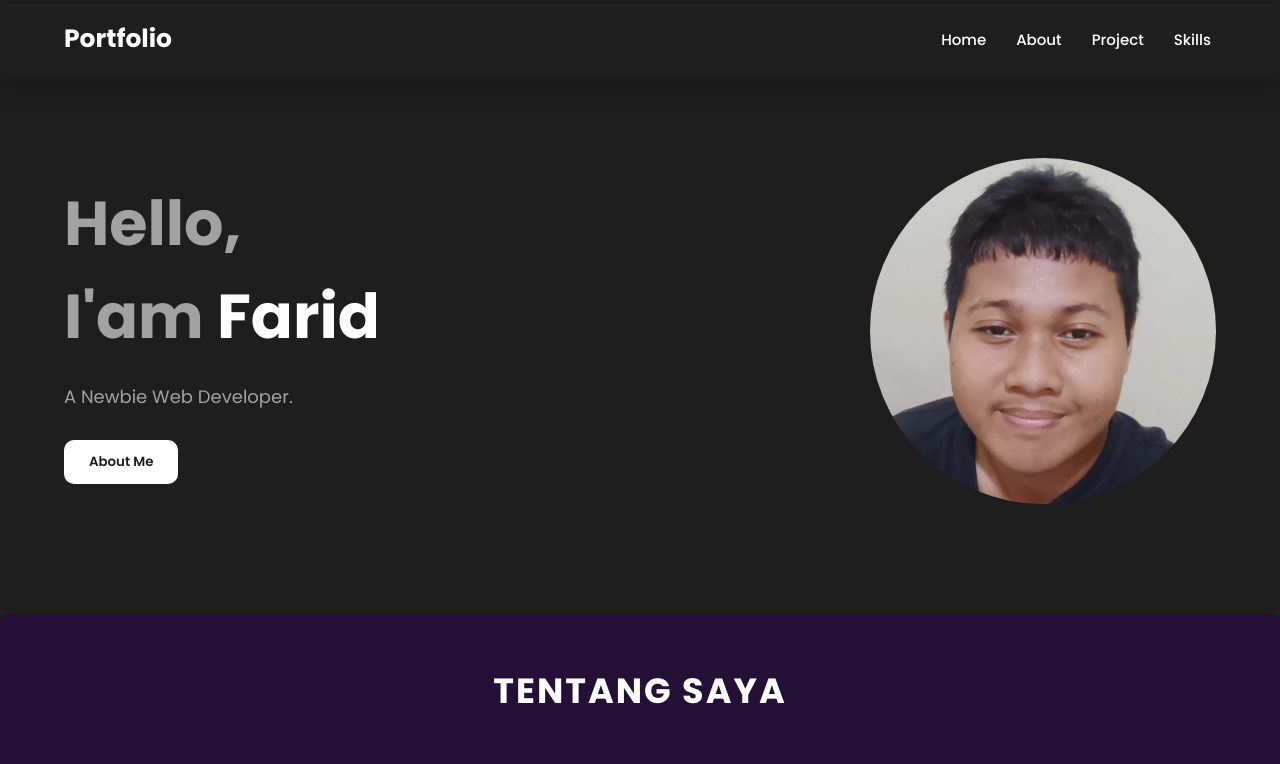
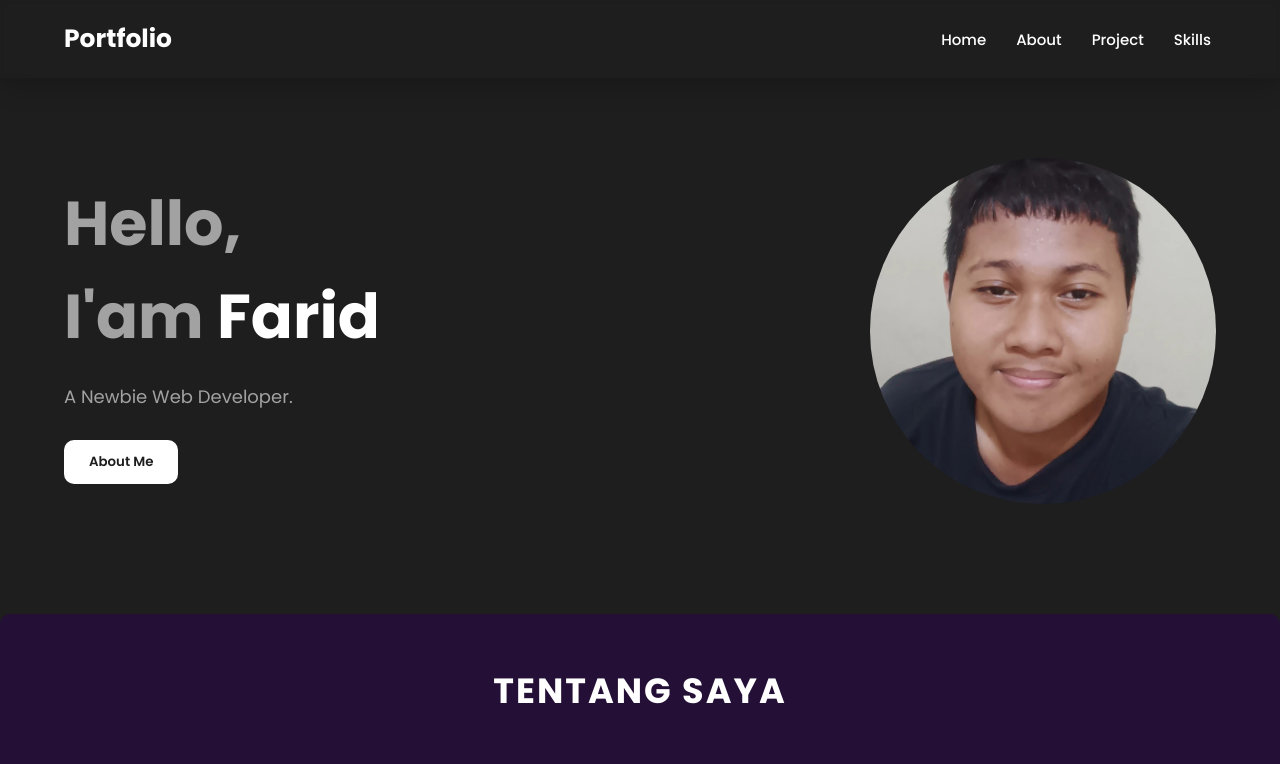
Before and after one commit to faridadilahz/personalportfolio, a plain HTML site: page index.html in a window 1280 px wide. Shown: the top 764 px of the page. Drawn offline with nearby package versions, Linux system fonts and the light colour scheme.

Commit message:
Update index.html

```diff
--- a/index.html
+++ b/index.html
@@ -37,7 +37,7 @@
         <button><a href="#about">About Me</a></button>
       </div>
       <div data-aos="fade-up" class="hero-image">
-        <img src="img/20250516_212008.jpg" alt="Personal Photo" />
+        <img src="img/Farid.jpg" alt="Personal Photo" />
       </div>
     </section>
 
```
